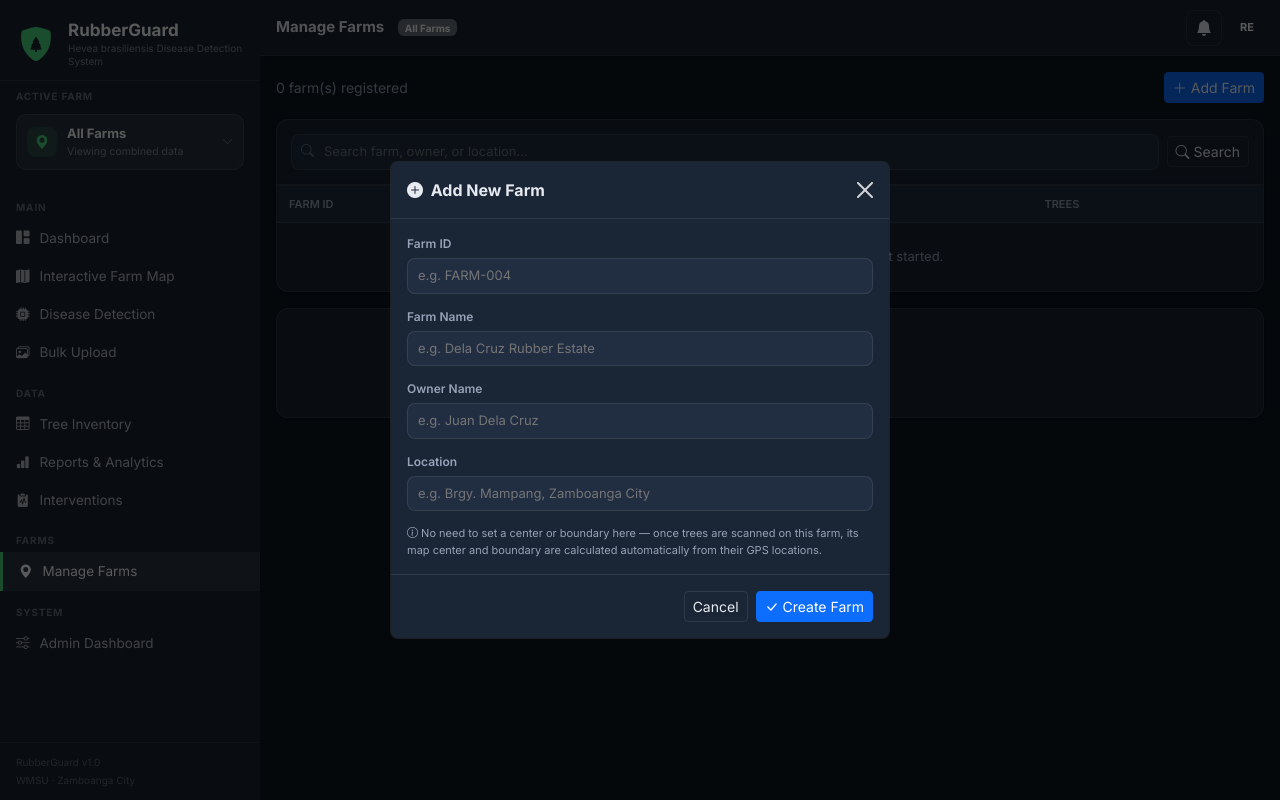
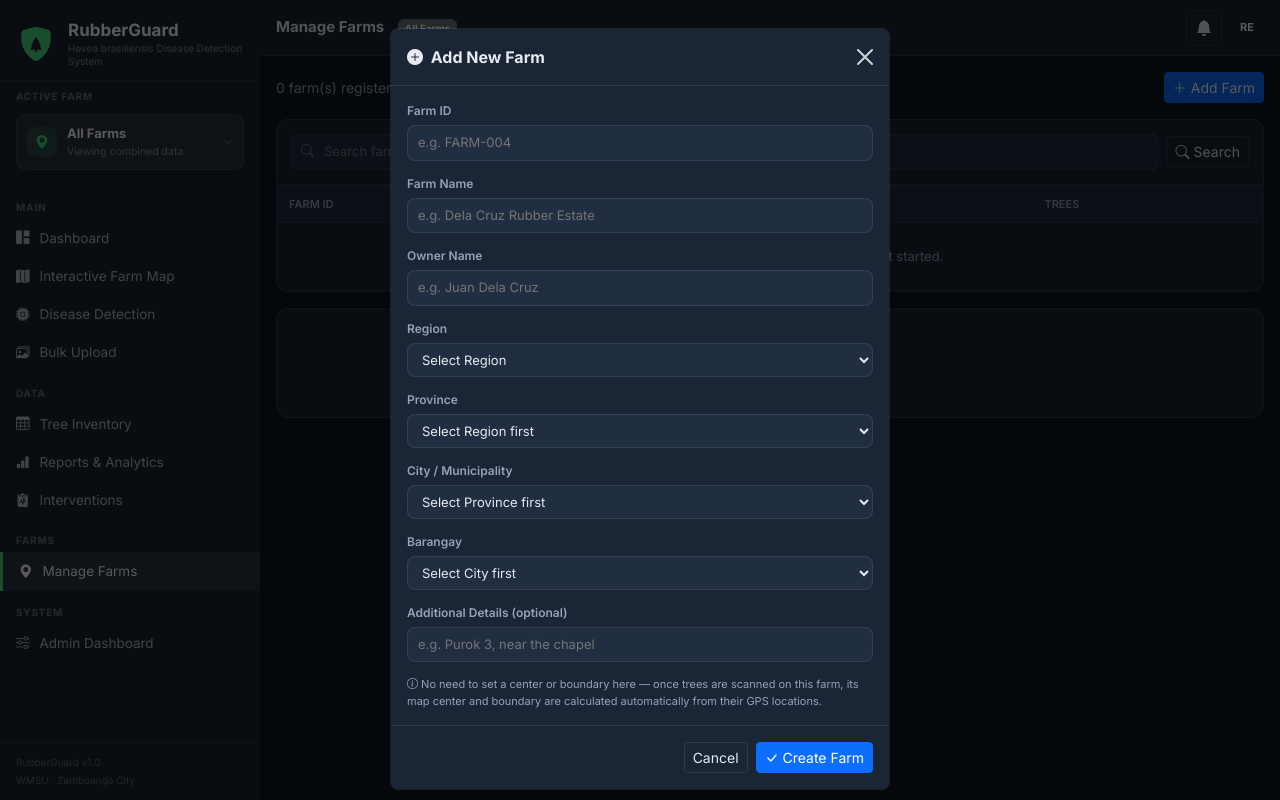
Before and after one commit to Ponkan2077/CS2616, a Django app: page /farms/ in a window 1280 px wide, after a click on "Add Farm". Run offline with Django 5.2, Linux system fonts and the light colour scheme; a user stored in the database is signed in; data comes from the database, SQL or seed files in the repository; some libraries are stand-ins or nearby versions.

Commit message:
Enhance farm list with full address and location fields
Updated farm list template to display full address and added cascading dropdowns for region, province, city, and barangay selection.

```diff
--- a/templates/farm_list.html
+++ b/templates/farm_list.html
@@ -52,7 +52,7 @@
           <td><span class="badge-farm">{{ farm.farm_id }}</span></td>
           <td class="fw-semibold">{{ farm.name }}</td>
           <td class="text-muted">{{ farm.owner_name }}</td>
-          <td class="text-muted" style="font-size:12px;">{{ farm.location|default:"—" }}</td>
+          <td class="text-muted" style="font-size:12px;">{{ farm.full_address }}</td>
           <td class="fw-bold text-center">{{ farm.trees.count }}</td>
           <td>
             <a href="{% url 'farm_detail' farm.farm_id %}" class="btn btn-sm btn-outline-primary" style="font-size:11px;">
@@ -107,7 +107,7 @@
           <i class="bi bi-person-fill"></i> {{ farm.owner_name }}
         </div>
         <div class="text-muted mb-3" style="font-size:12px;">
-          <i class="bi bi-pin-map-fill"></i> {{ farm.location|default:"No location set" }}
+          <i class="bi bi-pin-map-fill"></i> {{ farm.full_address }}
         </div>
         <div class="row g-2 mb-3">
           <div class="col-6">
@@ -167,8 +167,39 @@
             <input type="text" name="owner_name" id="owner_name" class="form-control-rg" placeholder="e.g. Juan Dela Cruz" required>
           </div>
           <div class="auth-field">
-            <label for="location">Location</label>
-            <input type="text" name="location" id="location" class="form-control-rg" placeholder="e.g. Brgy. Mampang, Zamboanga City">
+            <label for="region-select">Region</label>
+            <select id="region-select" class="form-control-rg">
+              <option value="">Select Region</option>
+              {% for r in psgc_regions %}
+              <option value="{{ r.code }}">{{ r.name }}</option>
+              {% endfor %}
+            </select>
+          </div>
+          <div class="auth-field">
+            <label for="province-select">Province</label>
+            <select id="province-select" class="form-control-rg" disabled>
+              <option value="">Select Region first</option>
+            </select>
+          </div>
+          <div class="auth-field">
+            <label for="city-select">City / Municipality</label>
+            <select id="city-select" class="form-control-rg" disabled>
+              <option value="">Select Province first</option>
+            </select>
+          </div>
+          <div class="auth-field">
+            <label for="barangay-select">Barangay</label>
+            <select id="barangay-select" class="form-control-rg" disabled>
+              <option value="">Select City first</option>
+            </select>
+          </div>
+          <input type="hidden" name="region_name" id="region_name">
+          <input type="hidden" name="province_name" id="province_name">
+          <input type="hidden" name="city_name" id="city_name">
+          <input type="hidden" name="barangay_name" id="barangay_name">
+          <div class="auth-field">
+            <label for="location">Additional Details <span class="text-muted">(optional)</span></label>
+            <input type="text" name="location" id="location" class="form-control-rg" placeholder="e.g. Purok 3, near the chapel">
           </div>
           <div class="text-muted" style="font-size:11px;">
             <i class="bi bi-info-circle"></i> No need to set a center or boundary here — once trees are scanned on this farm, its map center and boundary are calculated automatically from their GPS locations.
@@ -183,3 +214,8 @@
   </div>
 </div>
 {% endblock %}
+
+{% block extra_scripts %}
+{% load static %}
+<script src="{% static 'js/farm_address_cascade.js' %}?v={{ STATIC_VERSION }}"></script>
+{% endblock %}
```
